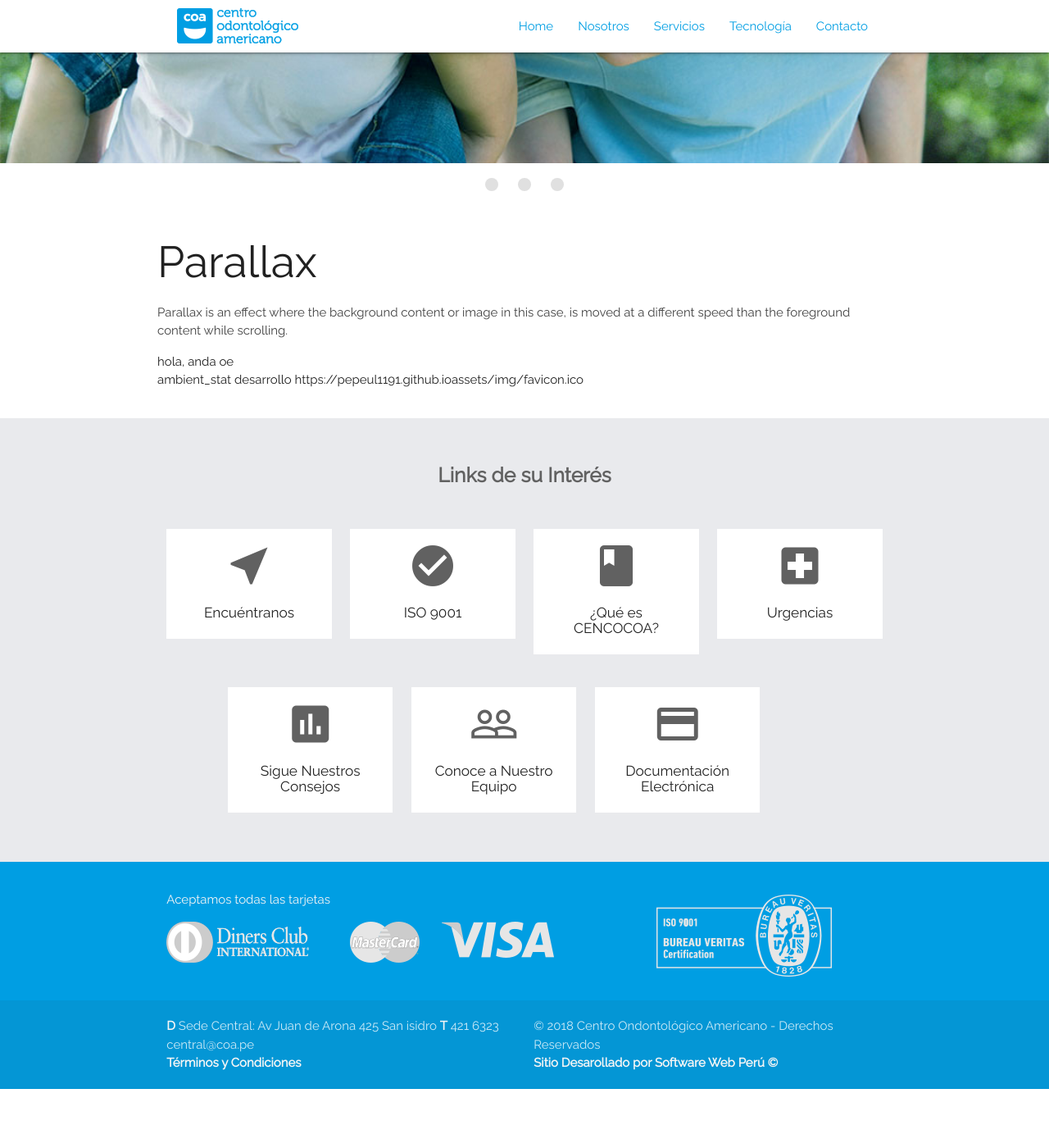
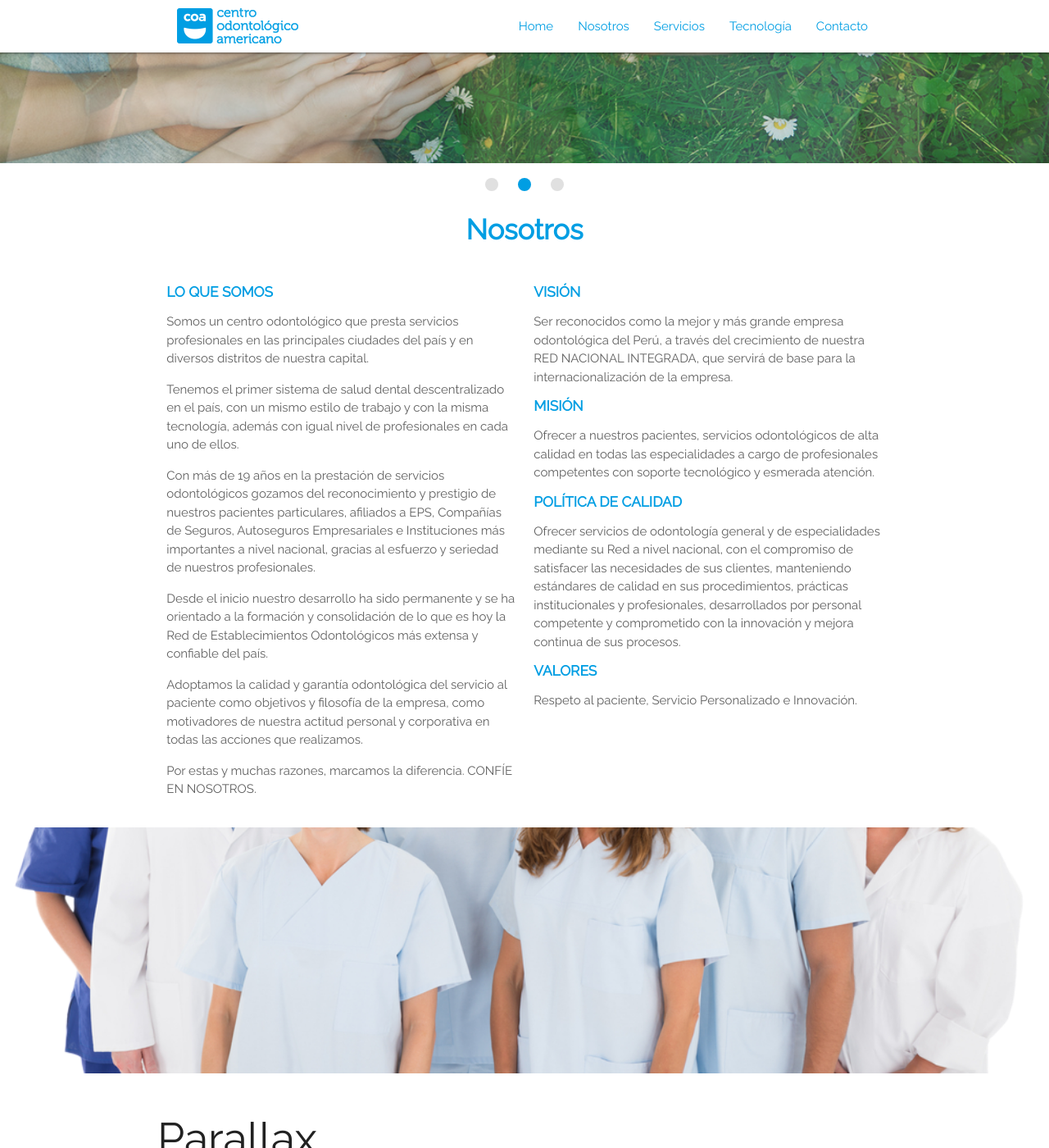
Before and after one commit to pepeul1191/jekyll-materialize, a Jekyll site: the page built from index.md, in a window 1280 px wide and 1400 px high, scrolled down 571 px. Shown: the whole window at 82% size. Built offline with Jekyll 4.4.1, drawn with Linux system fonts in a browser that asks for light colours; nearby versions of some CDN libraries; library files that are not in the unit come from our copies; before the commit the page ends 1899 px from its top, so only the background shows below that.

Commit message:
Sección nosotros

```diff
--- /dev/null
+++ b/_includes/seccion_nosotros.html
@@ -0,0 +1,51 @@
+<section class="links" id="lo-que-somos">
+ <h4 class="bold color-primary  center-align">Nosotros</h4>
+ <br>
+  <div class="container">
+    <!-- Fila 1 -->
+    <div class="row">
+      <div class="col s12 l6">
+        <h6 class="bold color-primary">LO QUE SOMOS</h6>
+        <p class="color-grey">
+          Somos un centro odontológico que presta servicios profesionales en las principales ciudades del país y en diversos distritos de nuestra capital.
+        </p>
+        <p class="color-grey">
+          Tenemos el primer sistema de salud dental descentralizado en el país, con un mismo estilo de trabajo y con la misma tecnología, además con igual nivel de profesionales en cada uno de ellos.
+        </p>
+        <p class="color-grey">
+          Con más de 19 años en la prestación de servicios odontológicos gozamos del reconocimiento y prestigio de nuestros pacientes particulares, afiliados a EPS, Compañías de Seguros, Autoseguros Empresariales e Instituciones más importantes a nivel nacional, gracias al esfuerzo y seriedad de nuestros profesionales.
+        </p>
+        <p class="color-grey">
+          Desde el inicio nuestro desarrollo ha sido permanente y se ha orientado a la formación y consolidación de lo que es hoy la Red de Establecimientos Odontológicos más extensa y confiable del país.
+        </p>
+        <p class="color-grey">
+          Adoptamos la calidad y garantía odontológica del servicio al paciente como objetivos y filosofía de la empresa, como motivadores de nuestra actitud personal y corporativa en todas las acciones que realizamos.
+        </p>
+        <p class="color-grey">
+          Por estas y muchas razones, marcamos la diferencia. CONFÍE EN NOSOTROS.
+        </p>
+      </div>
+      <div class="col s12 l6">
+        <h6 class="bold color-primary">VISIÓN</h6>
+        <p class="color-grey">
+          Ser reconocidos como la mejor y más grande empresa odontológica del Perú, a través del crecimiento de nuestra RED NACIONAL INTEGRADA, que servirá de base para la internacionalización de la empresa.
+        </p>
+        <h6 class="bold color-primary">MISIÓN</h6>
+        <p class="color-grey">
+          Ofrecer a nuestros pacientes, servicios odontológicos de alta calidad en todas las especialidades a cargo de profesionales competentes con soporte tecnológico y esmerada atención.
+        </p>
+        <h6 class="bold color-primary">POLÍTICA DE CALIDAD</h6>
+        <p class="color-grey">
+          Ofrecer servicios de odontología general y de especialidades mediante su Red a nivel nacional, con el compromiso de satisfacer las necesidades de sus clientes, manteniendo estándares de calidad en sus procedimientos, prácticas institucionales y profesionales, desarrollados por personal competente y comprometido con la innovación y mejora continua de sus procesos.
+        </p>
+        <h6 class="bold color-primary">VALORES</h6>
+        <p class="color-grey">
+          Respeto al paciente, Servicio Personalizado e Innovación.
+        </p>
+      </div>
+    </div>
+  </div>
+</section>
+<div class="parallax-container" style="height:300px;">
+  <div class="parallax"><img src="{{ site.url }}/assets/img/team-dental.png"></div>
+</div>
--- a/_layouts/home.html
+++ b/_layouts/home.html
@@ -4,6 +4,7 @@
 <body>
   {% include header.html %}
   {% include slider.html %}
+  {% include seccion_nosotros.html %}
   {{ content }}
   {% include seccion_links.html %}
   {% include footer.html %}
```
Also changed, not shown: assets/img/team-dental.png (added).
